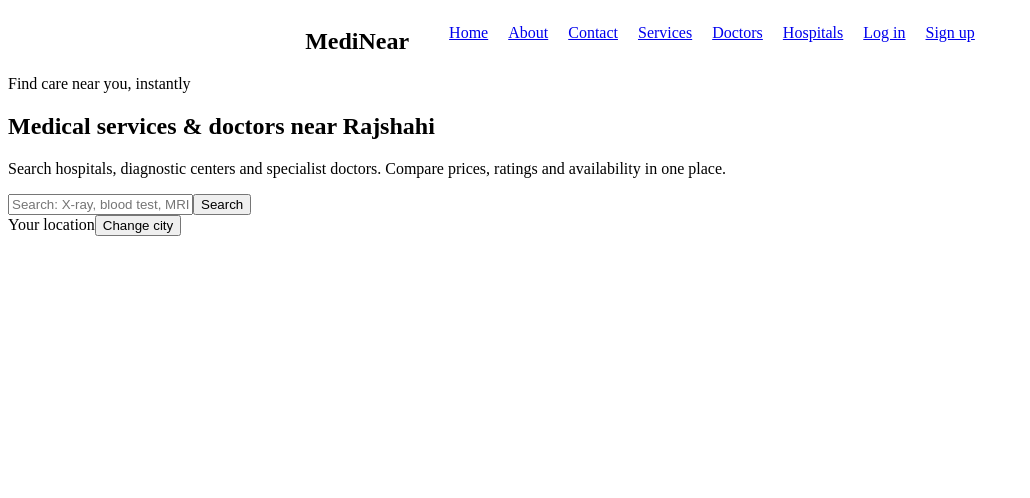
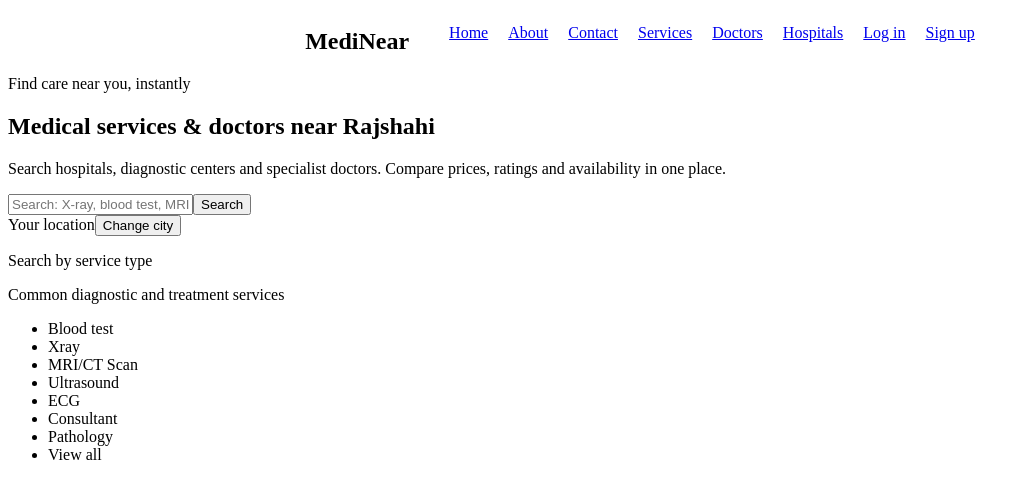
Before and after one commit to bluesand019/MediNear, a React app: page / in a window 1280 px wide. Shown: the top 498 px of the page, without its empty margins (0-1030 px from the left). Built offline with nearby package versions, Linux system fonts and the light colour scheme; the HTML template or start-up script is replaced by a standard one.

Commit message:
added Home/section

```diff
--- a/src/pages/Home.jsx
+++ b/src/pages/Home.jsx
@@ -24,6 +24,23 @@
             <button>Change city</button>
         </div>
       </div>
+
+    <div className="divider"></div>
+
+    <div className="section">
+        <p className="sec-title">Search by service type</p>
+        <p className="sec-sub">Common diagnostic and treatment services</p>
+        <ul>
+            <li>Blood test</li>
+            <li>Xray</li>
+            <li>MRI/CT Scan</li>
+            <li>Ultrasound</li>
+            <li>ECG</li>
+            <li>Consultant</li>
+            <li>Pathology</li>
+            <li>View all</li>
+        </ul>
+    </div>
     </>
   );
 };
```
